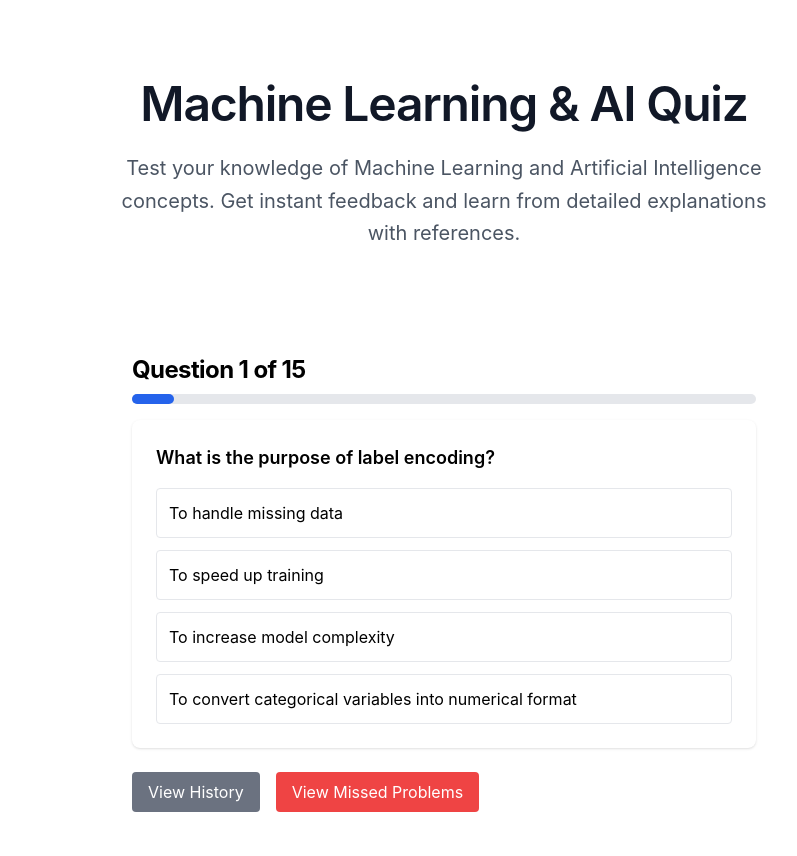
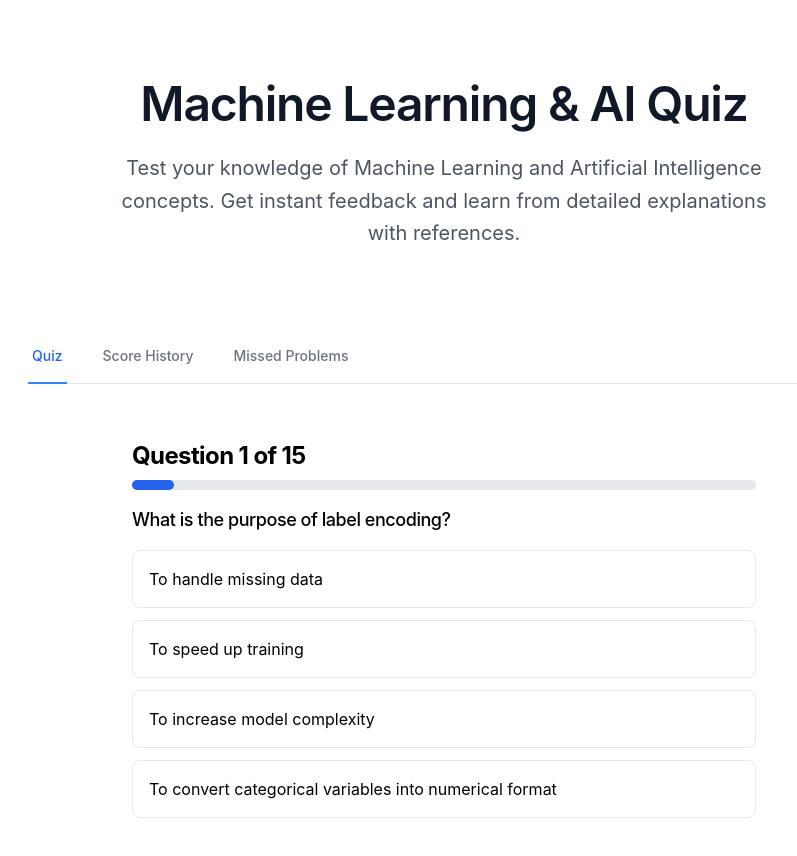
Before and after one commit to dirt1de/ai-quizs, a Next.js app: page /ai-quizs/quiz in a window 1280 px wide. Shown: the top 856 px of the page, without its empty margins (196-993 px from the left). Built offline with nearby package versions, Linux system fonts and the light colour scheme.

Commit message:
feat: refine the ui

```diff
--- a/src/components/FrequentlyMissed.tsx
+++ b/src/components/FrequentlyMissed.tsx
@@ -8,7 +8,6 @@ interface FrequentlyMissedProps {
 const FrequentlyMissed: React.FC<FrequentlyMissedProps> = ({ frequentlyMissed }) => {
   return (
     <div>
-      <h2 className="text-2xl font-semibold text-gray-900 mb-6">Frequently Missed Problems</h2>
       {frequentlyMissed.length === 0 ? (
         <p className="text-gray-500">No frequently missed problems yet.</p>
       ) : (
--- a/src/components/Quiz.tsx
+++ b/src/components/Quiz.tsx
@@ -15,20 +15,29 @@ interface QuizState {
   score: number;
   selectedAnswers: number[];
   showResults: boolean;
+  quizQuestions: ShuffledQuestion[];
+  showFeedback: boolean;
+  lastAnswerCorrect: boolean;
+  selectedAnswer: number | null;
 }
+
+type TabType = 'quiz' | 'history' | 'missed';
 
 export const Quiz: React.FC = () => {
   const [isClient, setIsClient] = useState(false);
-  const [state, setState] = useState<QuizState>({
+  const [quizState, setQuizState] = useState<QuizState>({
     currentQuestionIndex: 0,
     score: 0,
     selectedAnswers: [],
-    showResults: false
+    showResults: false,
+    quizQuestions: [],
+    showFeedback: false,
+    lastAnswerCorrect: false,
+    selectedAnswer: null
   });
-  const [incorrectAnswers, setIncorrectAnswers] = useState<{ [key: number]: number }>({});
-  const [activeTab, setActiveTab] = useState<'quiz' | 'history' | 'missed'>('quiz');
+  const [incorrectAnswers, setIncorrectAnswers] = useState<Record<string, number>>({});
+  const [activeTab, setActiveTab] = useState<TabType>('quiz');
   const [scoreHistory, setScoreHistory] = useState<number[]>([]);
-  const [quizQuestions, setQuizQuestions] = useState<ShuffledQuestion[]>([]);
 
   const startNewQuiz = useCallback(() => {
     // Shuffle questions and select first 15
@@ -44,13 +53,14 @@ export const Quiz: React.FC = () => {
           correctIndex
         };
       });
-    setQuizQuestions(shuffled);
-    setState({
+    setQuizState(prev => ({
+      ...prev,
       currentQuestionIndex: 0,
       score: 0,
       selectedAnswers: [],
-      showResults: false
-    });
+      showResults: false,
+      quizQuestions: shuffled
+    }));
   }, []);
 
   useEffect(() => {
@@ -67,15 +77,15 @@ export const Quiz: React.FC = () => {
   }, [startNewQuiz]);
 
   const handleAnswerSelect = (answerIndex: number) => {
-    const currentQuestion = quizQuestions[state.currentQuestionIndex];
+    const currentQuestion = quizState.quizQuestions[quizState.currentQuestionIndex];
     const isCorrect = answerIndex === currentQuestion.correctIndex;
 
-    const newSelectedAnswers = [...state.selectedAnswers, answerIndex];
-    const newScore = isCorrect ? state.score + 1 : state.score;
+    const newSelectedAnswers = [...quizState.selectedAnswers, answerIndex];
+    const newScore = isCorrect ? quizState.score + 1 : quizState.score;
 
     if (!isCorrect) {
       setIncorrectAnswers(prev => {
-        const newIncorrect = { ...prev, [currentQuestion.id]: (prev[currentQuestion.id] || 0) + 1 };
+        const newIncorrect = { ...prev, [currentQuestion.id.toString()]: (prev[currentQuestion.id.toString()] || 0) + 1 };
         if (isClient) {
           localStorage.setItem('incorrectAnswers', JSON.stringify(newIncorrect));
         }
@@ -83,25 +93,36 @@ export const Quiz: React.FC = () => {
       });
     }
 
-    if (state.currentQuestionIndex < quizQuestions.length - 1) {
-      setState(prev => ({
+    setQuizState(prev => ({
+      ...prev,
+      selectedAnswers: newSelectedAnswers,
+      score: newScore,
+      showFeedback: true,
+      lastAnswerCorrect: isCorrect,
+      selectedAnswer: answerIndex
+    }));
+  };
+
+  const handleNextQuestion = () => {
+    if (quizState.currentQuestionIndex < quizState.quizQuestions.length - 1) {
+      setQuizState(prev => ({
         ...prev,
         currentQuestionIndex: prev.currentQuestionIndex + 1,
-        score: newScore,
-        selectedAnswers: newSelectedAnswers
+        showFeedback: false,
+        selectedAnswer: null
       }));
     } else {
-      const finalScore = newScore + (isCorrect ? 1 : 0);
+      const finalScore = quizState.score;
       const newScoreHistory = [...scoreHistory, finalScore];
       setScoreHistory(newScoreHistory);
       if (isClient) {
         localStorage.setItem('scoreHistory', JSON.stringify(newScoreHistory));
       }
-      setState(prev => ({
+      setQuizState(prev => ({
         ...prev,
-        score: finalScore,
-        selectedAnswers: newSelectedAnswers,
-        showResults: true
+        showResults: true,
+        showFeedback: false,
+        selectedAnswer: null
       }));
     }
   };
@@ -126,7 +147,15 @@ export const Quiz: React.FC = () => {
   if (activeTab === 'history') {
     return (
       <div className="max-w-2xl mx-auto p-6">
-        <h2 className="text-2xl font-bold mb-4">Score History</h2>
+        <div className="flex justify-between items-center mb-6">
+          <h2 className="text-2xl font-bold">Score History</h2>
+          <button
+            onClick={() => setActiveTab('quiz')}
+            className="px-4 py-2 bg-blue-500 text-white rounded hover:bg-blue-600"
+          >
+            Back to Quiz
+          </button>
+        </div>
         <div className="space-y-2">
           {scoreHistory.map((score, index) => (
             <div key={index} className="p-4 bg-white rounded-lg shadow">
@@ -134,12 +163,6 @@ export const Quiz: React.FC = () => {
             </div>
           ))}
         </div>
-        <button
-          onClick={() => setActiveTab('quiz')}
-          className="mt-4 px-4 py-2 bg-blue-500 text-white rounded hover:bg-blue-600"
-        >
-          Back to Quiz
-        </button>
       </div>
     );
   }
@@ -147,28 +170,31 @@ export const Quiz: React.FC = () => {
   if (activeTab === 'missed') {
     return (
       <div className="max-w-2xl mx-auto p-6">
-        <FrequentlyMissed frequentlyMissed={getFrequentlyMissedQuestions()} />
+        <div className="flex justify-between items-center mb-6">
+          <h2 className="text-2xl font-bold">Frequently Missed Problems</h2>
           <button
             onClick={() => setActiveTab('quiz')}
-          className="mt-4 px-4 py-2 bg-blue-500 text-white rounded hover:bg-blue-600"
+            className="px-4 py-2 bg-blue-500 text-white rounded hover:bg-blue-600"
           >
             Back to Quiz
           </button>
         </div>
+        <FrequentlyMissed frequentlyMissed={getFrequentlyMissedQuestions()} />
+      </div>
     );
   }
 
-  if (state.showResults) {
+  if (quizState.showResults) {
     return (
       <div className="max-w-2xl mx-auto p-6">
         <h2 className="text-2xl font-bold mb-4">Quiz Results</h2>
-        <p className="text-lg mb-4">Your score: {state.score} out of {quizQuestions.length}</p>
+        <p className="text-lg mb-4">Your score: {quizState.score} out of {quizState.quizQuestions.length}</p>
         <div className="space-y-4">
-          {quizQuestions.map((question, index) => (
+          {quizState.quizQuestions.map((question, index) => (
             <div key={question.id} className="p-4 bg-white rounded-lg shadow">
               <p className="font-semibold">{question.question}</p>
-              <p className={`mt-2 ${state.selectedAnswers[index] === question.correctIndex ? 'text-green-600' : 'text-red-600'}`}>
-                Your answer: {question.shuffledOptions[state.selectedAnswers[index]]}
+              <p className={`mt-2 ${quizState.selectedAnswers[index] === question.correctIndex ? 'text-green-600' : 'text-red-600'}`}>
+                Your answer: {question.shuffledOptions[quizState.selectedAnswers[index]]}
               </p>
               <p className="text-green-600">Correct answer: {question.options[question.correctAnswer]}</p>
               <p className="text-gray-600 mt-2">{question.explanation}</p>
@@ -202,46 +228,122 @@ export const Quiz: React.FC = () => {
     );
   }
 
-  const currentQuestion = quizQuestions[state.currentQuestionIndex];
+  const currentQuestion = quizState.quizQuestions[quizState.currentQuestionIndex];
 
   return (
+    <div className="max-w-4xl mx-auto px-4 sm:px-6 lg:px-8">
+      <div className="mb-8">
+        <div className="border-b border-gray-200">
+          <nav className="-mb-px flex space-x-8" aria-label="Tabs">
+            <button
+              onClick={() => setActiveTab('quiz')}
+              className={`${
+                activeTab === 'quiz'
+                  ? 'border-blue-500 text-blue-600'
+                  : 'border-transparent text-gray-500 hover:text-gray-700 hover:border-gray-300'
+              } whitespace-nowrap py-4 px-1 border-b-2 font-medium text-sm`}
+              aria-current={activeTab === 'quiz' ? 'page' : undefined}
+            >
+              Quiz
+            </button>
+            <button
+              onClick={() => setActiveTab('history')}
+              className={`${
+                activeTab === 'history'
+                  ? 'border-blue-500 text-blue-600'
+                  : 'border-transparent text-gray-500 hover:text-gray-700 hover:border-gray-300'
+              } whitespace-nowrap py-4 px-1 border-b-2 font-medium text-sm`}
+              aria-current={activeTab === 'history' ? 'page' : undefined}
+            >
+              Score History
+            </button>
+            <button
+              onClick={() => setActiveTab('missed')}
+              className={`${
+                activeTab === 'missed'
+                  ? 'border-blue-500 text-blue-600'
+                  : 'border-transparent text-gray-500 hover:text-gray-700 hover:border-gray-300'
+              } whitespace-nowrap py-4 px-1 border-b-2 font-medium text-sm`}
+              aria-current={activeTab === 'missed' ? 'page' : undefined}
+            >
+              Missed Problems
+            </button>
+          </nav>
+        </div>
+      </div>
       <div className="max-w-2xl mx-auto p-6">
         <div className="mb-4">
-        <h2 className="text-2xl font-bold">Question {state.currentQuestionIndex + 1} of {quizQuestions.length}</h2>
+          <h2 className="text-2xl font-bold">Question {quizState.currentQuestionIndex + 1} of {quizState.quizQuestions.length}</h2>
           <div className="w-full bg-gray-200 rounded-full h-2.5 mt-2">
             <div
               className="bg-blue-600 h-2.5 rounded-full"
-            style={{ width: `${((state.currentQuestionIndex + 1) / quizQuestions.length) * 100}%` }}
+              style={{ width: `${((quizState.currentQuestionIndex + 1) / quizState.quizQuestions.length) * 100}%` }}
             ></div>
           </div>
         </div>
-      <div className="bg-white p-6 rounded-lg shadow">
-        <p className="text-lg font-semibold mb-4">{currentQuestion.question}</p>
+        <div className="mb-8">
+          <h3 className="text-lg font-medium mb-4">{currentQuestion.question}</h3>
           <div className="space-y-3">
             {currentQuestion.shuffledOptions.map((option, index) => (
               <button
                 key={index}
-              onClick={() => handleAnswerSelect(index)}
-              className="w-full p-3 text-left border rounded hover:bg-gray-50 focus:outline-none focus:ring-2 focus:ring-blue-500"
+                onClick={() => !quizState.showFeedback && handleAnswerSelect(index)}
+                disabled={quizState.showFeedback}
+                className={`w-full text-left p-4 rounded-lg border transition-all ${
+                  quizState.showFeedback
+                    ? quizState.selectedAnswer === index
+                      ? index === currentQuestion.correctIndex
+                        ? 'border-green-500 bg-green-50 text-green-700'
+                        : 'border-red-500 bg-red-50 text-red-700'
+                      : index === currentQuestion.correctIndex
+                      ? 'border-green-500 bg-green-50 text-green-700'
+                      : 'border-gray-200 bg-white'
+                    : 'border-gray-200 hover:border-blue-500 hover:bg-blue-50'
+                }`}
               >
                 {option}
+                {quizState.showFeedback && quizState.selectedAnswer === index && (
+                  <span className="ml-2">
+                    {index === currentQuestion.correctIndex ? '✓' : '✗'}
+                  </span>
+                )}
               </button>
             ))}
           </div>
+          {quizState.showFeedback && (
+            <div className={`mt-4 p-4 rounded-lg ${
+              quizState.lastAnswerCorrect ? 'bg-green-100 text-green-800' : 'bg-red-100 text-red-800'
+            }`}>
+              <p className="font-medium">
+                {quizState.lastAnswerCorrect ? 'Correct!' : 'Incorrect'}
+              </p>
+              {!quizState.lastAnswerCorrect && (
+                <p className="mt-2">
+                  The correct answer is: {currentQuestion.options[currentQuestion.correctAnswer]}
+                </p>
+              )}
+              <p className="mt-2">{currentQuestion.explanation}</p>
+              {currentQuestion.reference && (
+                <a
+                  href={currentQuestion.reference}
+                  target="_blank"
+                  rel="noopener noreferrer"
+                  className="text-blue-600 hover:text-blue-800 transition-colors inline-block mt-2"
+                >
+                  Learn more about this topic →
+                </a>
+              )}
+              <div className="mt-4">
+                <button
+                  onClick={handleNextQuestion}
+                  className="px-4 py-2 bg-blue-500 text-white rounded hover:bg-blue-600 transition-colors"
+                >
+                  {quizState.currentQuestionIndex < quizState.quizQuestions.length - 1 ? 'Next Question' : 'View Results'}
+                </button>
               </div>
-      <div className="mt-6 space-x-4">
-        <button
-          onClick={() => setActiveTab('history')}
-          className="px-4 py-2 bg-gray-500 text-white rounded hover:bg-gray-600"
-        >
-          View History
-        </button>
-        <button
-          onClick={() => setActiveTab('missed')}
-          className="px-4 py-2 bg-red-500 text-white rounded hover:bg-red-600"
-        >
-          View Missed Problems
-        </button>
+            </div>
+          )}
+        </div>
       </div>
     </div>
   );
```
Lines whose indentation alone changed are shown as unchanged.
